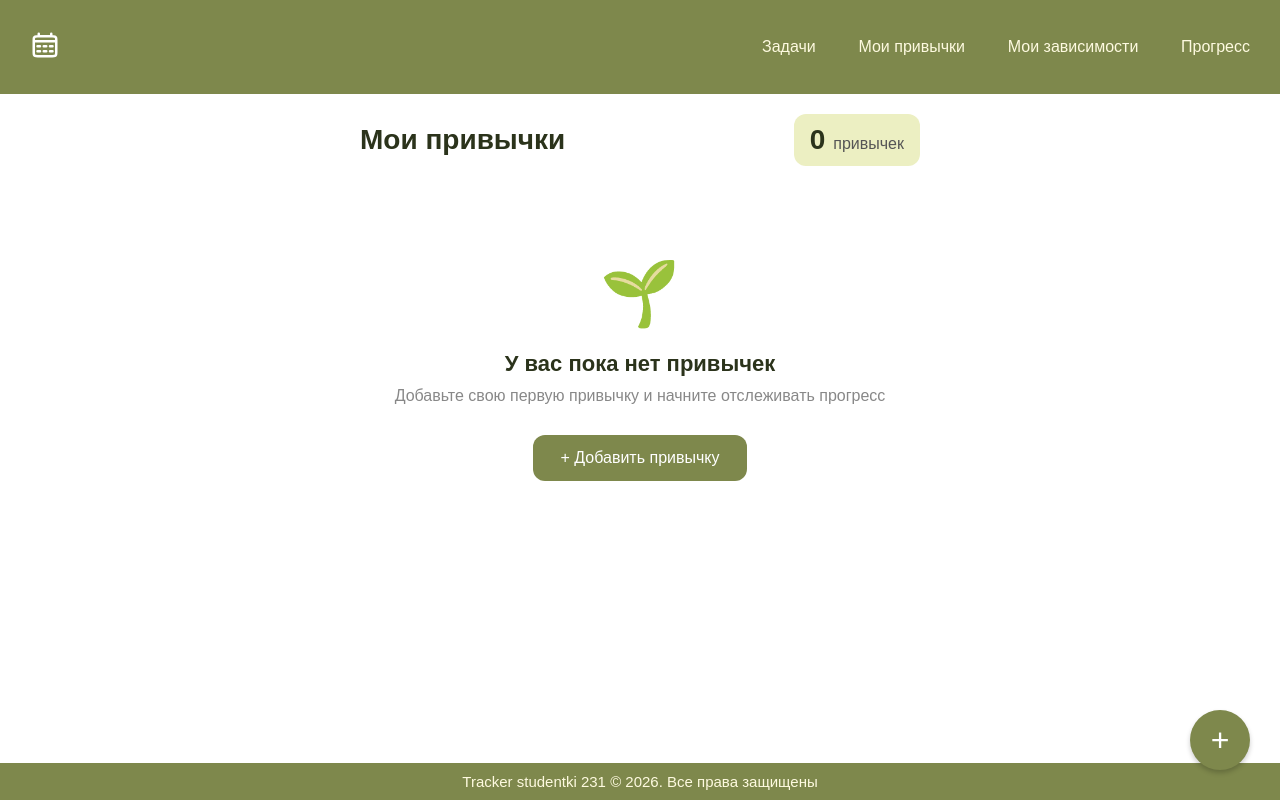
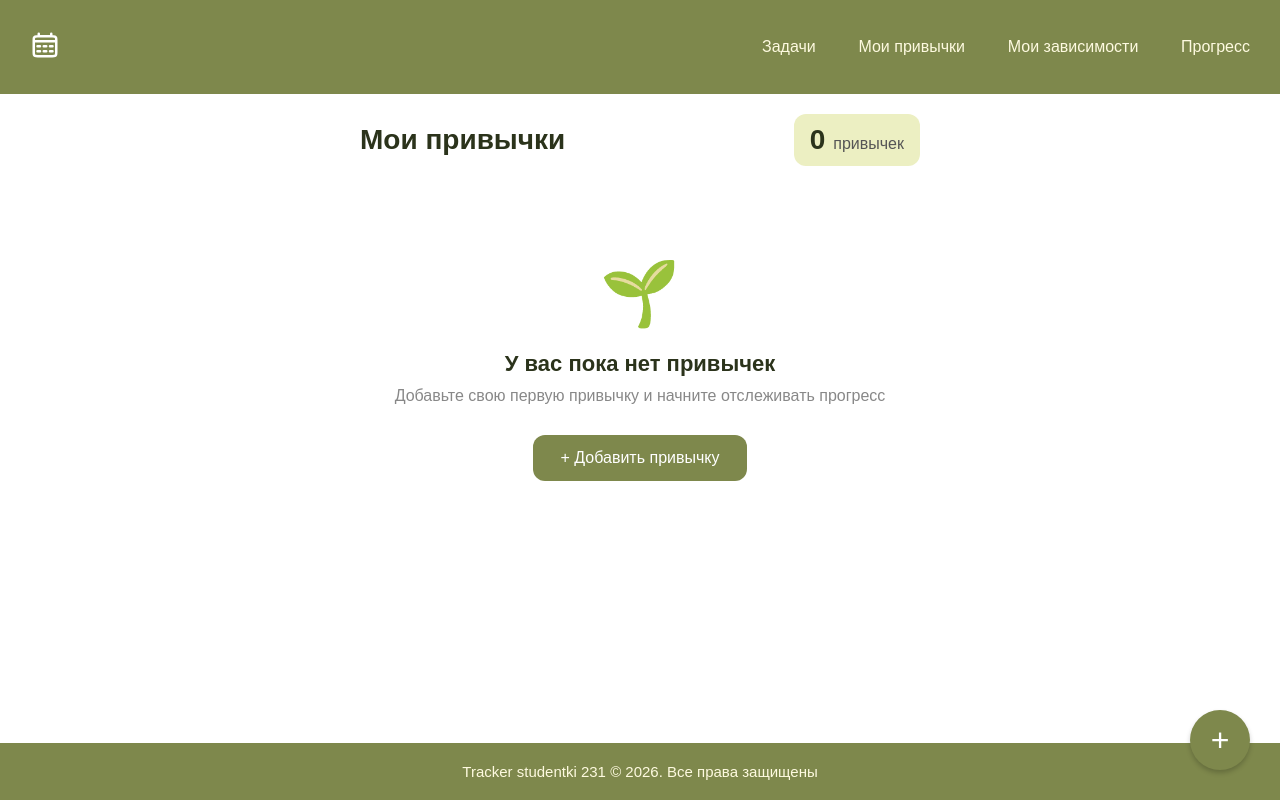
Before and after one commit to m4l3n14/studentki231_tracker, a Vue app: page /myhabits in a window 1280 px wide. Built offline with nearby package versions, Linux system fonts and the light colour scheme.

Commit message:
Исправление косяков 2.0

```diff
--- a/src/components/footer.vue
+++ b/src/components/footer.vue
@@ -12,7 +12,7 @@
 <style scoped>
 .footer {
   background-color: #7E884C;
-  padding: 10px;
+  padding: 20px;
   margin-top: 40px;
 }
 
--- a/src/components/header.vue
+++ b/src/components/header.vue
@@ -6,10 +6,10 @@ const router = useRouter()
 const isScrolled = ref(false)
 
 window.addEventListener('scroll', () => {
-    isScrolled.value = window.scrollY > 20
+    isScrolled.value = window.scrollY > 10
 })
 
-isScrolled.value = window.scrollY > 20
+isScrolled.value = window.scrollY > 10
 </script>
 
 <template>
```
